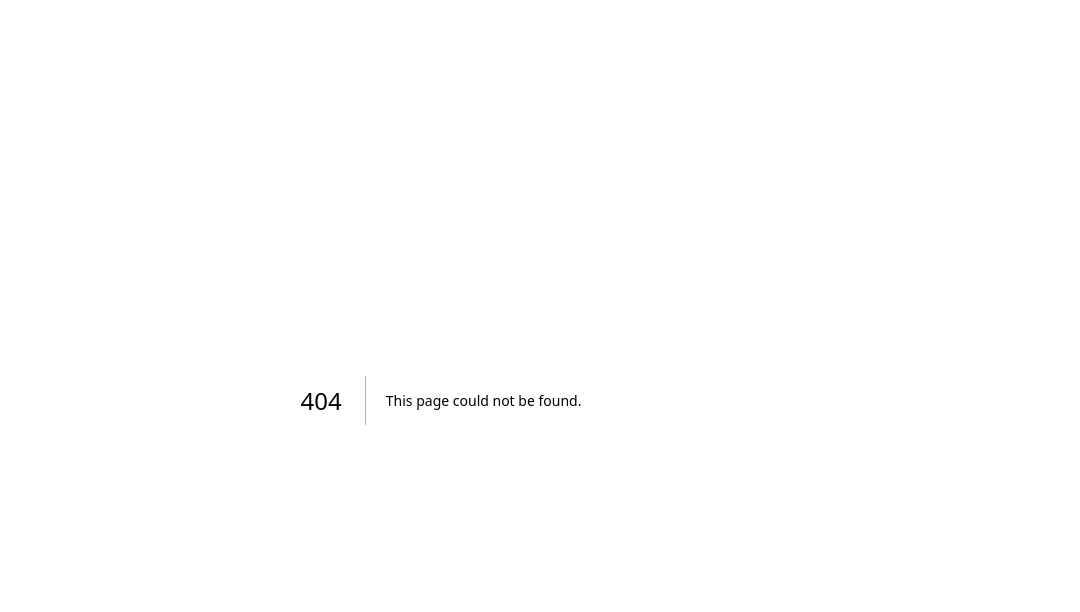
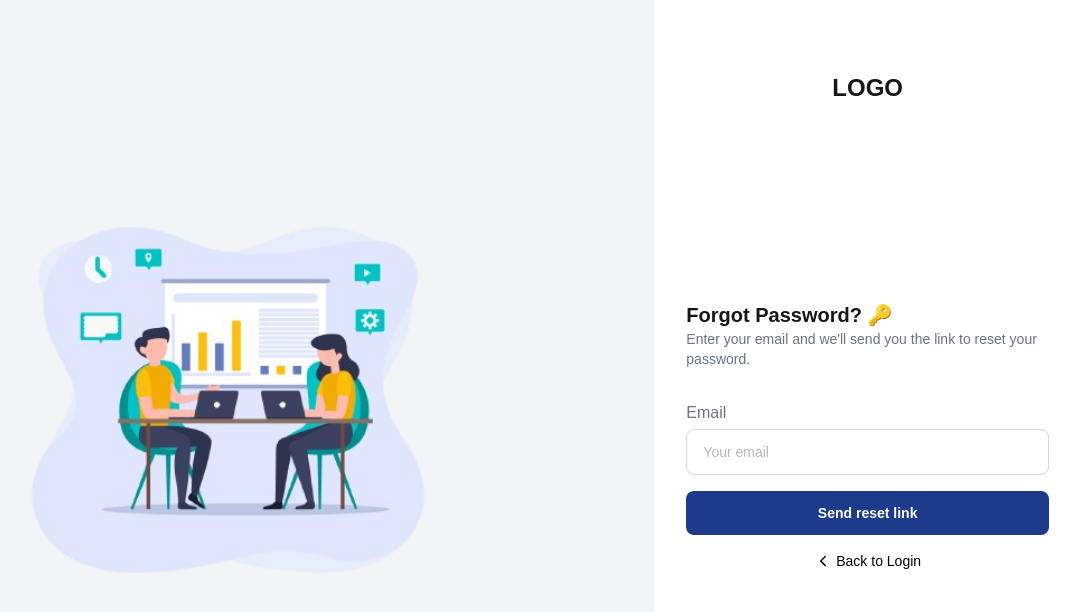
Before and after one commit to Blue-Health-Here/frontend.hr-management-system, a Next.js app: page /forgot-password in a window 1280 px wide. Before the commit this address had no page. Shown: the top 612 px of the page, without its empty margins (199-1279 px from the left). Built offline with nearby package versions, Linux system fonts and the light colour scheme.

Commit message:
hrms-forgot-password-screen-added

```diff
--- /dev/null
+++ b/app/forgot-password/page.tsx
@@ -0,0 +1,99 @@
+"use client";
+
+import Image from "next/image";
+import Link from "next/link";
+import { Formik, Form } from "formik";
+import * as Yup from "yup";
+import InputField from "@/components/InputField";
+import { ChevronLeft } from "lucide-react";
+
+interface SignUpFormValues {
+  email: string;
+}
+
+const signUpInitialVals: SignUpFormValues = {
+  email: "",
+};
+
+const signUpValidationSchema = Yup.object({
+  email: Yup.string()
+    .email("Invalid email address")
+    .required("Email is required"),
+});
+
+const handleSubmit = (values: SignUpFormValues) => {
+  console.log("Form submitted:", values);
+};
+
+export default function SignupPage() {
+  return (
+    <div className="min-h-screen flex">
+      {/* Left Side Image */}
+      <div className="w-full md:w-1/2 lg:w-2/3 relative hidden md:flex items-center justify-center bg-gray-100">
+        <div className="relative w-[800px] h-[600px]">
+          <Image
+            src="/hrm.png"
+            alt="Signup"
+            layout="fill"
+            objectFit="contain"
+          />
+        </div>
+      </div>
+
+      {/* Right Side Form */}
+      <div className="w-full md:w-1/2 lg:w-1/3 flex flex-col p-8 overflow-y-auto">
+        <div className="text-center pt-10">
+          <h1 className="text-2xl font-bold">LOGO</h1>
+        </div>
+
+        <div className="flex flex-col justify-center items-center flex-grow">
+          <div className="w-full max-w-sm space-y-6">
+            <div>
+              <h2 className="text-xl font-semibold ">Forgot Password? 🔑 </h2>
+
+              <div className="text-xs sm:text-sm text-gray-500 space-y-4">
+                <p>
+                  Enter your email and we'll send you the link to reset your
+                  password.
+                </p>
+
+                <Formik
+                  initialValues={signUpInitialVals}
+                  validationSchema={signUpValidationSchema}
+                  onSubmit={handleSubmit}
+                >
+                  <Form className="space-y-4 mt-8">
+                    <InputField
+                      name="email"
+                      type="email"
+                      label="Email"
+                      placeholder="Your email"
+                    />
+
+                    <button
+                      type="submit"
+                      className="w-full text-white py-3 rounded-lg hover:opacity-90 transition font-bold"
+                      style={{ backgroundColor: "#1E3A8A" }}
+                    >
+                      Send reset link
+                    </button>
+                  </Form>
+                </Formik>
+
+                <div className="text-center mt-4 flex justify-center items-center gap-1">
+                  <ChevronLeft size={18} className="text-black" />
+                  <Link
+                    href="/sign-in"
+                    className="text-sm text-black "
+                  >
+                    Back to Login
+                  </Link>
+                </div>
+              </div>
+            </div>
+          </div>
+        </div>
+      </div>
+    </div>
+  );
+}
```
